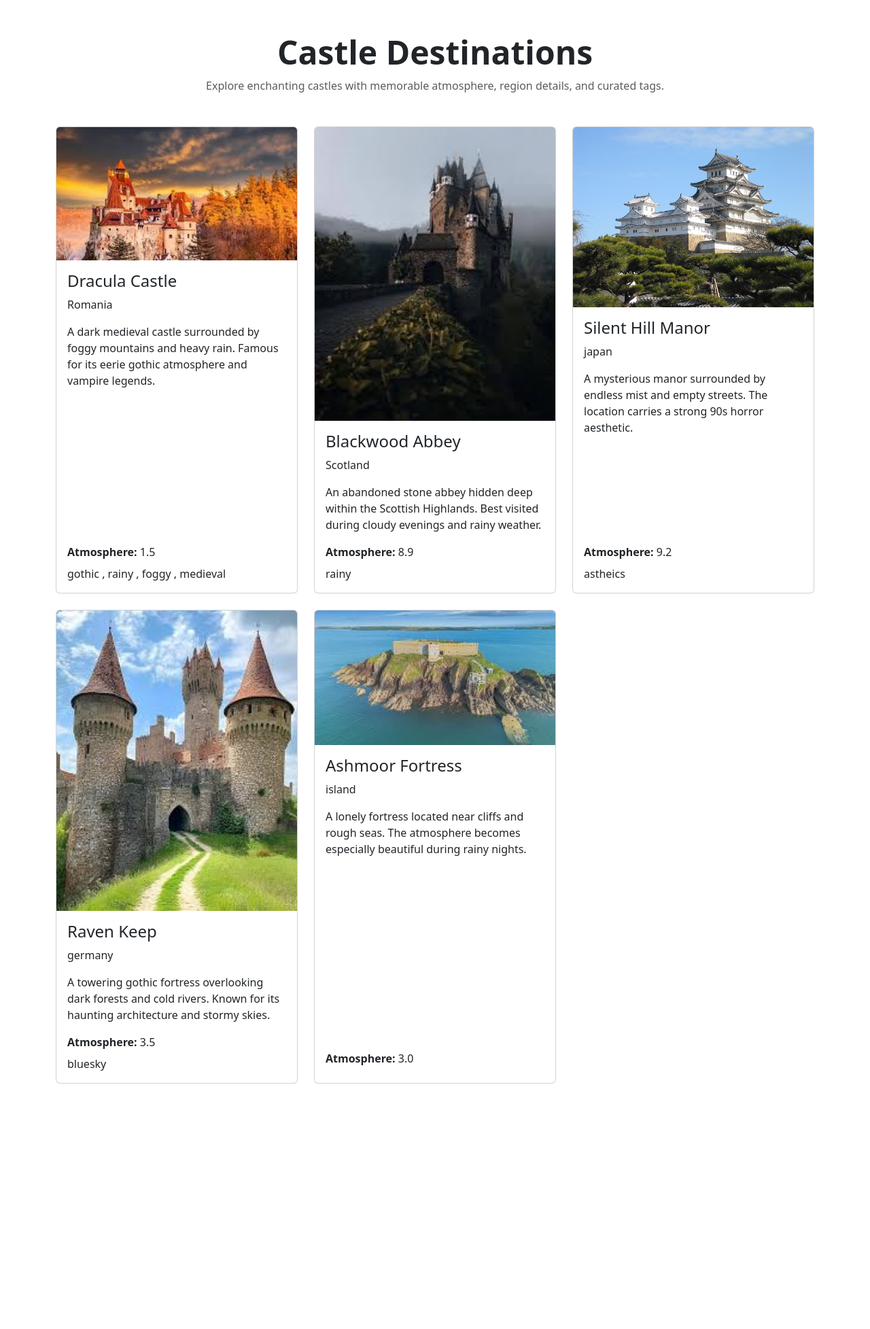
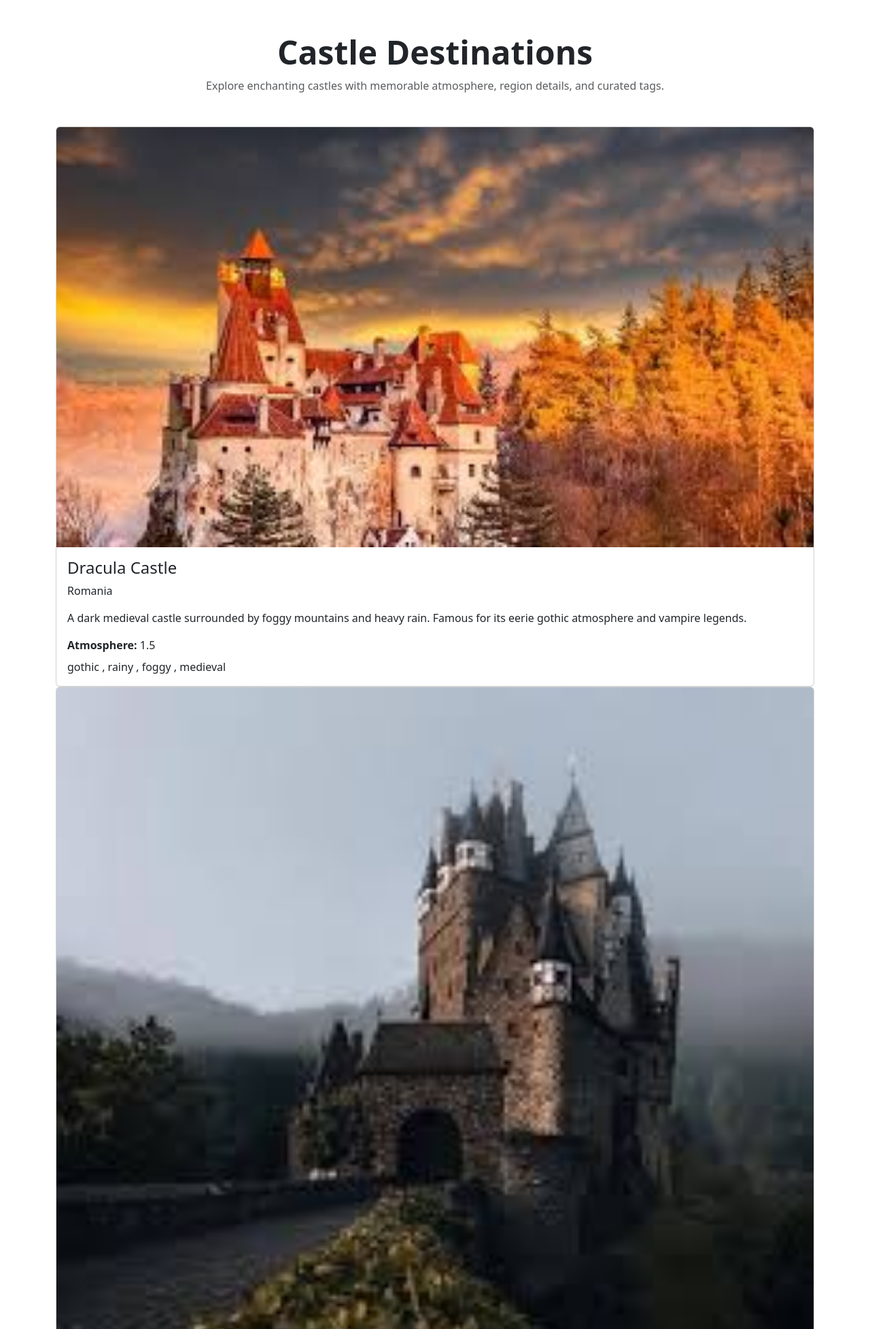
Before and after one commit to nik-767/gloomvalut, a Django app: page / in a window 1280 px wide. Shown: the top 1955 px of the page at 68% size. Before the commit the page ends 1594 px from the top, so only its background shows below. Run offline with Django 5.2, Linux system fonts and the light colour scheme; data comes from the database, SQL or seed files in the repository.

Commit message:
update css

```diff
--- a/gloomvalut/settings.py
+++ b/gloomvalut/settings.py
@@ -118,7 +118,7 @@ USE_TZ = True
 STATIC_URL = 'static/'
 
 STATICFILES_DIRS = [
-    BASE_DIR / "static",
+    BASE_DIR.parent / "static",
 ]
 
 MEDIA_URL = '/media/'
--- a/templates/core/home.html
+++ b/templates/core/home.html
@@ -15,9 +15,9 @@
             <p class="text-muted">Explore enchanting castles with memorable atmosphere, region details, and curated tags.</p>
         </div>
 
-        <div class="row g-4 destination-list">
+        <div class="destination-list">
             {% for d in dest %}
-            <div class="col-12 col-md-6 col-xl-4">
+            <div class="card-column">
                 <article class="destination-card card h-100">
                     {% if d.image %}
                     <img src="{{ d.image.url }}" alt="{{ d.castle }}" class="card-img-top">
```
